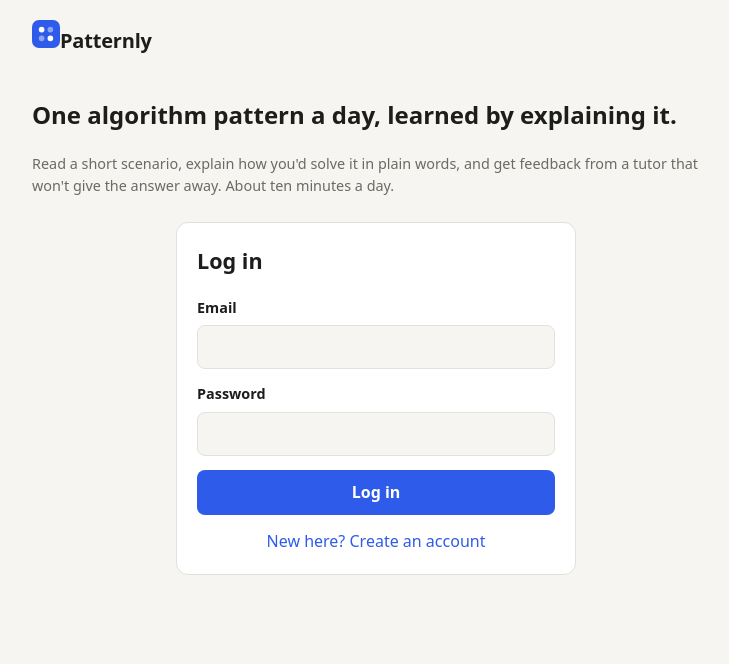
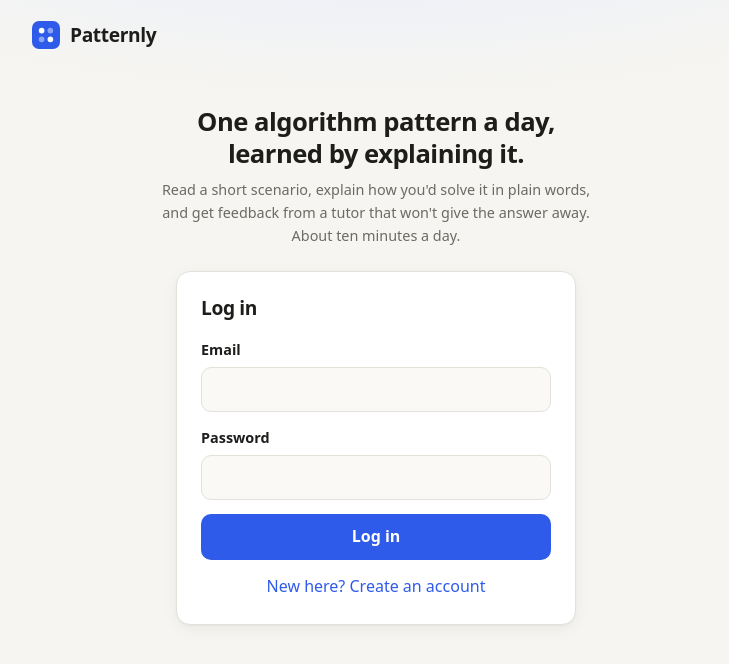
Before and after one commit to contract-s/patternly, a React (Vite) app in the folder frontend/: page / in a window 1280 px wide. Shown: the top 664 px of the page, without its empty margins (264-993 px from the left). Built offline with nearby package versions, Linux system fonts and the light colour scheme; no server answers.

Commit message:
Polish the web app's styles within the existing palette

```diff
--- a/frontend/src/index.css
+++ b/frontend/src/index.css
@@ -1,39 +1,48 @@
 :root {
   --bg: #f6f5f1;
   --surface: #ffffff;
+  --surface-2: #faf9f6;
   --text: #1d1d1b;
   --muted: #6b6a64;
   --border: #e3e1da;
   --accent: #2f5bea;
+  --accent-hover: #2449c4;
+  --accent-soft: #e6ecfd;
   --accent-text: #ffffff;
   --pass: #1f7a4d;
   --pass-bg: #e8f5ee;
   --fail: #9a5b00;
   --fail-bg: #fdf3e2;
   --error: #b42318;
-  --radius: 12px;
+  --radius: 14px;
+  --shadow: 0 1px 2px rgb(29 29 27 / 4%), 0 4px 16px rgb(29 29 27 / 5%);
 
   color-scheme: light;
   font-family: system-ui, -apple-system, 'Segoe UI', sans-serif;
-  line-height: 1.55;
+  line-height: 1.6;
   color: var(--text);
   background: var(--bg);
+  -webkit-font-smoothing: antialiased;
 }
 
 @media (prefers-color-scheme: dark) {
   :root {
     --bg: #151514;
     --surface: #1f1f1d;
+    --surface-2: #191918;
     --text: #ecebe6;
     --muted: #a3a29b;
     --border: #34332f;
     --accent: #7c9bff;
+    --accent-hover: #9bb3ff;
+    --accent-soft: #1e2640;
     --accent-text: #0d0d0c;
     --pass: #6fd3a0;
     --pass-bg: #16291f;
     --fail: #f0b45a;
     --fail-bg: #2c2414;
     --error: #ff8a80;
+    --shadow: 0 1px 2px rgb(0 0 0 / 30%);
 
     color-scheme: dark;
   }
@@ -45,13 +54,18 @@
 
 body {
   margin: 0;
-  background: var(--bg);
+  min-height: 100vh;
+  background:
+    radial-gradient(60rem 20rem at 50% -8rem, var(--accent-soft), transparent 70%),
+    var(--bg);
 }
+
+/* ---- Layout ---- */
 
 .app {
   max-width: 720px;
   margin: 0 auto;
-  padding: 0 16px 48px;
+  padding: 0 16px 64px;
 }
 
 .topbar {
@@ -59,13 +73,19 @@ body {
   align-items: center;
   justify-content: space-between;
   gap: 12px;
-  padding: 20px 0;
+  padding: 20px 0 24px;
 }
 
 .topbar h1 {
   margin: 0;
-  font-size: 1.25rem;
-  letter-spacing: -0.01em;
+  font-size: 1.2rem;
+  letter-spacing: -0.02em;
+}
+
+.logo {
+  display: inline-flex;
+  align-items: center;
+  gap: 10px;
 }
 
 .topbar nav {
@@ -74,31 +94,40 @@ body {
   gap: 16px;
 }
 
+main,
 .stack {
   display: flex;
   flex-direction: column;
   gap: 16px;
 }
 
+/* ---- Cards and type ---- */
+
 .card {
   background: var(--surface);
   border: 1px solid var(--border);
   border-radius: var(--radius);
-  padding: 20px;
+  box-shadow: var(--shadow);
+  padding: 24px;
 }
 
 .card h2 {
-  margin: 4px 0 8px;
-  font-size: 1.35rem;
-  line-height: 1.3;
+  margin: 8px 0 12px;
+  font-size: 1.5rem;
+  line-height: 1.25;
+  letter-spacing: -0.02em;
 }
 
 .card h3 {
   margin: 0 0 8px;
   font-size: 1.05rem;
+  letter-spacing: -0.01em;
 }
 
 .eyebrow {
+  display: flex;
+  align-items: center;
+  gap: 8px;
   margin: 0;
   color: var(--muted);
   font-size: 0.85rem;
@@ -111,28 +140,37 @@ body {
 
 .prompt {
   white-space: pre-wrap;
+  font-size: 1.02rem;
+}
+
+.lesson .muted {
+  margin-bottom: 0;
 }
 
 .badge {
   display: inline-block;
-  padding: 1px 8px;
-  margin-right: 6px;
+  padding: 2px 10px;
   border-radius: 999px;
   font-size: 0.75rem;
   font-weight: 600;
-  background: var(--border);
+  background: var(--surface-2);
+  border: 1px solid var(--border);
   color: var(--text);
 }
 
 .badge.new {
-  background: var(--accent);
-  color: var(--accent-text);
+  background: var(--accent-soft);
+  border-color: transparent;
+  color: var(--accent);
 }
 
 .badge.review {
   background: var(--fail-bg);
+  border-color: transparent;
   color: var(--fail);
 }
+
+/* ---- Forms ---- */
 
 label {
   display: flex;
@@ -143,27 +181,37 @@ label {
 }
 
 input,
-textarea {
+textarea,
+select {
   font: inherit;
   font-weight: 400;
   color: var(--text);
-  background: var(--bg);
+  background: var(--surface-2);
   border: 1px solid var(--border);
-  border-radius: 8px;
+  border-radius: 10px;
   padding: 10px 12px;
+  transition:
+    border-color 0.15s,
+    box-shadow 0.15s;
+}
+
+input,
+textarea {
   width: 100%;
 }
 
 textarea {
   resize: vertical;
   margin-top: 6px;
+  line-height: 1.55;
 }
 
 input:focus-visible,
 textarea:focus-visible,
-button:focus-visible {
-  outline: 2px solid var(--accent);
-  outline-offset: 2px;
+select:focus-visible {
+  outline: none;
+  border-color: var(--accent);
+  box-shadow: 0 0 0 3px var(--accent-soft);
 }
 
 button {
@@ -171,10 +219,26 @@ button {
   font-weight: 600;
   cursor: pointer;
   border: 0;
-  border-radius: 8px;
-  padding: 10px 16px;
+  border-radius: 10px;
+  padding: 10px 18px;
   background: var(--accent);
   color: var(--accent-text);
+  transition:
+    background-color 0.15s,
+    transform 0.05s;
+}
+
+button:hover:not(:disabled) {
+  background: var(--accent-hover);
+}
+
+button:active:not(:disabled) {
+  transform: translateY(1px);
+}
+
+button:focus-visible {
+  outline: 2px solid var(--accent);
+  outline-offset: 2px;
 }
 
 button:disabled {
@@ -189,6 +253,11 @@ button.link {
   font-weight: 500;
 }
 
+button.link:hover:not(:disabled) {
+  background: none;
+  text-decoration: underline;
+}
+
 .row {
   display: flex;
   align-items: center;
@@ -197,27 +266,68 @@ button.link {
   margin-top: 12px;
 }
 
-.auth {
-  display: flex;
-  flex-direction: column;
-  gap: 14px;
-  max-width: 400px;
-  margin: 24px auto;
-}
-
 .error {
   color: var(--error);
   margin: 0;
 }
 
+/* ---- Signed out ---- */
+
+.intro {
+  max-width: 440px;
+  margin: 24px auto 0;
+  text-align: center;
+}
+
+.intro h2 {
+  margin: 0 0 8px;
+  font-size: 1.6rem;
+  line-height: 1.25;
+  letter-spacing: -0.02em;
+}
+
+.intro p {
+  margin: 0;
+}
+
+.auth {
+  display: flex;
+  flex-direction: column;
+  gap: 14px;
+  width: 100%;
+  max-width: 400px;
+  margin: 8px auto 0;
+}
+
+.auth h2 {
+  margin: 0 0 4px;
+  font-size: 1.2rem;
+}
+
+/* ---- Feedback and reveal ---- */
+
+.critique {
+  border-left: 4px solid;
+}
+
 .critique.pass {
   background: var(--pass-bg);
   border-color: transparent;
+  border-left-color: var(--pass);
 }
 
 .critique.fail {
   background: var(--fail-bg);
   border-color: transparent;
+  border-left-color: var(--fail);
+}
+
+.critique.pass h3 {
+  color: var(--pass);
+}
+
+.critique.fail h3 {
+  color: var(--fail);
 }
 
 .critique p {
@@ -229,20 +339,38 @@ button.link {
   padding-left: 20px;
 }
 
+.ideas li {
+  margin-bottom: 4px;
+}
+
 .hint {
-  border-left: 3px solid var(--fail);
-  padding-left: 12px;
+  background: var(--surface);
+  border-radius: 10px;
+  padding: 12px 14px;
+  margin: 12px 0 0;
+}
+
+.critique p.hint:last-child {
+  margin-bottom: 0;
+}
+
+.reveal {
+  border-top: 4px solid var(--accent);
 }
 
 .reveal h2 {
-  font-size: 1.6rem;
+  font-size: 1.75rem;
+  color: var(--accent);
 }
 
 .cost {
   display: grid;
   grid-template-columns: auto 1fr;
-  gap: 4px 16px;
-  margin: 12px 0;
+  gap: 6px 16px;
+  margin: 16px 0;
+  padding: 12px 16px;
+  background: var(--surface-2);
+  border-radius: 10px;
 }
 
 .cost dt {
@@ -254,25 +382,30 @@ button.link {
   font-family: ui-monospace, SFMono-Regular, Menlo, monospace;
 }
 
+/* ---- Header streak ---- */
+
 .streak {
   font-weight: 600;
   white-space: nowrap;
+  padding: 4px 12px;
+  border-radius: 999px;
+  background: var(--surface);
+  border: 1px solid var(--border);
+  font-size: 0.9rem;
 }
 
 .streak.pending {
   color: var(--muted);
 }
 
-.reviews {
-  margin-top: 16px;
-}
+/* ---- Review queue ---- */
 
 .reviews h4 {
-  margin: 12px 0 4px;
-  font-size: 0.85rem;
+  margin: 16px 0 4px;
+  font-size: 0.75rem;
   color: var(--muted);
   text-transform: uppercase;
-  letter-spacing: 0.04em;
+  letter-spacing: 0.06em;
 }
 
 .reviews ul {
@@ -286,7 +419,7 @@ button.link {
   justify-content: space-between;
   flex-wrap: wrap;
   gap: 4px 12px;
-  padding: 6px 0;
+  padding: 8px 0;
   border-top: 1px solid var(--border);
 }
 
@@ -294,33 +427,35 @@ button.link {
   font-weight: 600;
 }
 
-.reminders {
-  margin-top: 16px;
+/* ---- Reminder settings ---- */
+
+.reminders form {
+  display: flex;
+  flex-direction: column;
+  gap: 12px;
 }
 
 .reminders label {
   display: block;
-  margin-top: 8px;
+  font-weight: 500;
 }
 
 .reminders .check {
   display: flex;
+  flex-direction: row;
   align-items: center;
-  gap: 8px;
+  gap: 10px;
+}
+
+.reminders input[type='checkbox'] {
+  width: 18px;
+  height: 18px;
+  margin: 0;
+  accent-color: var(--accent);
 }
 
 .reminders select {
-  font: inherit;
-  color: inherit;
-  background: var(--bg);
-  border: 1px solid var(--border);
-  border-radius: 8px;
-  padding: 6px 8px;
-}
-
-.reminders select:focus-visible {
-  outline: 2px solid var(--accent);
-  outline-offset: 2px;
+  padding: 6px 10px;
 }
 
 .reminders select:disabled {
@@ -329,4 +464,25 @@ button.link {
 
 .reminders .row {
   justify-content: flex-start;
+  margin-top: 0;
 }
+
+/* ---- Phones ---- */
+
+@media (max-width: 480px) {
+  .card {
+    padding: 18px;
+  }
+
+  .card h2 {
+    font-size: 1.3rem;
+  }
+
+  .intro h2 {
+    font-size: 1.35rem;
+  }
+
+  .row {
+    flex-wrap: wrap;
+  }
+}
```
